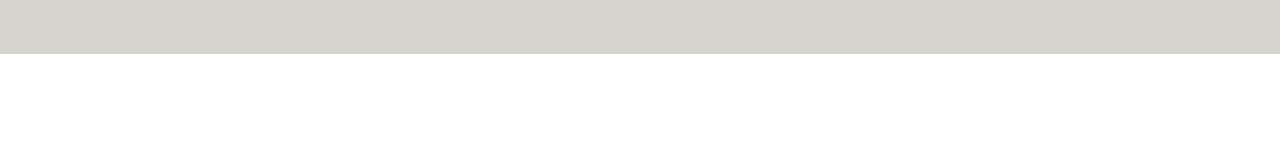
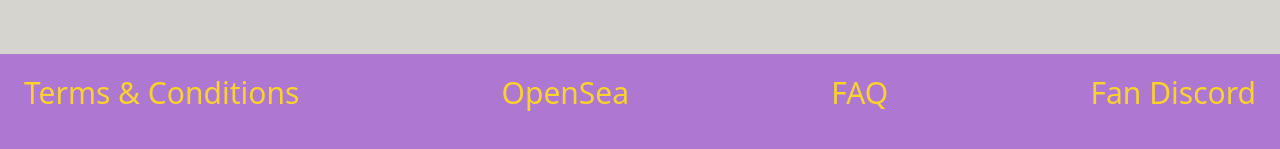
Before and after one commit to Thura69/foreverBots, a React (Create React App) app: page / in a window 1280 px wide. Shown: the part 9603-9752 px from the top of the page. Before the commit the page ends 9657 px from the top, so only its background shows below. Built offline with nearby package versions, Linux system fonts and the light colour scheme.

Commit message:
adding footer

```diff
--- a/src/App.js
+++ b/src/App.js
@@ -10,7 +10,7 @@ import PartFourOngoing from './Components/PartFourOngoing';
 import MainPartFive from './Components/MainPartFive';
 import MainPartSix from './Components/MainPartSix';
 import MainPartSeven from './Components/MainPartSeven';
-
+import MainPartEight from './Components/MainPartEight';
 function App() {
   return (
   <>
@@ -25,6 +25,7 @@ function App() {
  <MainPartFive/>
  <MainPartSix/>
  <MainPartSeven/>
+ <MainPartEight/>
  </main>
   </>
   )
--- /dev/null
+++ b/src/Components/MainPartEight.js
@@ -0,0 +1,17 @@
+import React from 'react'
+
+function MainPartEight() {
+  return (
+    <footer className=' pt-4 px-6 lg:pb-20 pb-10'>
+    <ul className='lg:flex justify-between items-center lg:text-[30px] text-[24px] text-[#fad22d]'>
+    <li className=' mb-2 lg:mb-4'><a className='hover:underline' href='#'>Terms & Conditions</a></li>
+    <li className=' mb-2 lg:mb-4'><a className='hover:underline'  href='#'>OpenSea</a></li>
+    <li className='  mb-2 lg:mb-4'><a className='hover:underline' href='#'>FAQ</a></li>
+    <li className=' mb-2 lg:mb-4'><a className='hover:underline' href='#'>Fan Discord</a></li>
+
+    </ul>
+    </footer>
+  )
+}
+
+export default MainPartEight
```
